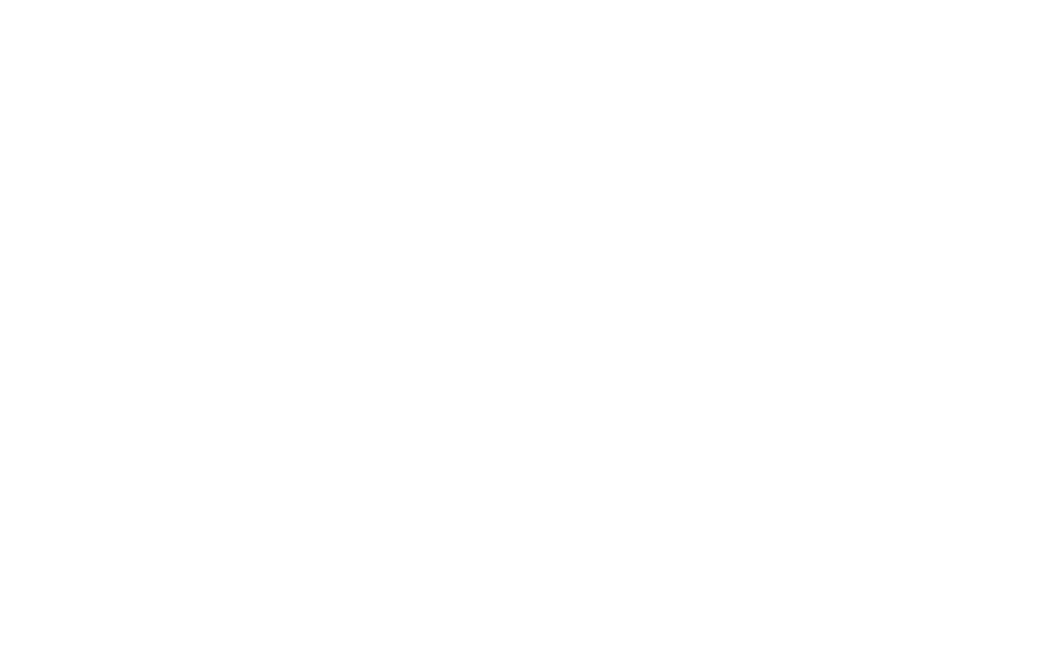
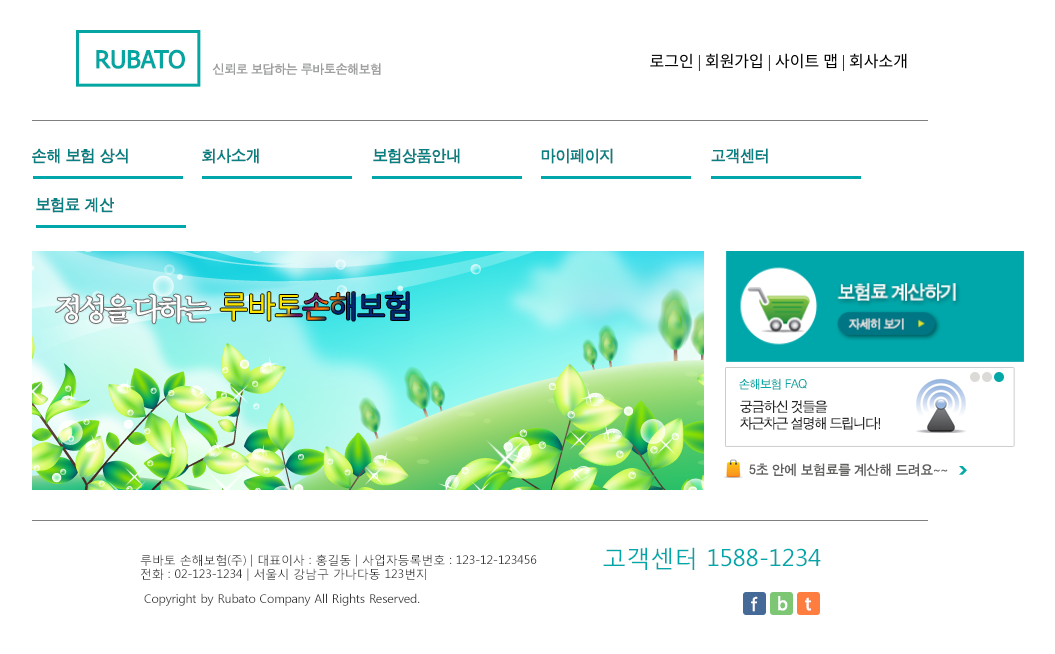
Before and after one commit to hellou8363/ui-task, a plain HTML site: page task2/index.html in a window 1280 px wide. Shown: the whole page, without its empty margins (160-1215 px from the left). Drawn offline with Linux system fonts and the light colour scheme.

Commit message:
과제 2 완성

```diff
--- a/task2/css/index.css
+++ b/task2/css/index.css
@@ -0,0 +1,41 @@
+body {
+  margin: 0;
+}
+.container {
+  width: 70vw;
+  margin: 0 auto;
+}
+/* header */
+header {
+  height: 120px;
+  border-bottom: 1px solid gray;
+  display: flex;
+  padding: 0 20px;
+  justify-content: space-between;
+  align-items: center;
+}
+.side-menu > ul > li, .main-menu > ul > li {
+  display: inline-block;
+}
+main {
+  border-bottom: 1px solid gray;
+  padding-bottom: 30px;
+}
+.main-menu > ul {
+  padding: 0;
+}
+.img-group {
+  display: flex;
+}
+.banner_group {
+  display: flex;
+  flex-direction: column;
+  margin: 0 20px;
+}
+footer {
+  height: 120px;
+  padding: 0 100px;
+  display: flex;
+  justify-content: space-between;
+  align-items: center;
+}
--- a/task2/index.html
+++ b/task2/index.html
@@ -1,12 +1,51 @@
 <!DOCTYPE html>
 <html lang="ko">
-<head>
-  <meta charset="UTF-8">
-  <meta http-equiv="X-UA-Compatible" content="IE=edge">
-  <meta name="viewport" content="width=device-width, initial-scale=1.0">
-  <title>Document</title>
-</head>
-<body>
-
-</body>
+  <head>
+    <meta charset="UTF-8" />
+    <meta http-equiv="X-UA-Compatible" content="IE=edge" />
+    <meta name="viewport" content="width=device-width, initial-scale=1.0" />
+    <link rel="stylesheet" href="./css/index.css" />
+    <title>RUBATO</title>
+  </head>
+  <body>
+    <div class="container">
+      <header>
+        <img src="./img/logo.png" alt="logo" />
+        <nav class="side-menu">
+          <ul>
+            <li>로그인</li>
+            <li>|</li>
+            <li>회원가입</li>
+            <li>|</li>
+            <li>사이트 맵</li>
+            <li>|</li>
+            <li>회사소개</li>
+          </ul>
+        </nav>
+      </header>
+      <main>
+        <nav class="main-menu">
+          <ul>
+            <li><img src="./img/menu01.png" alt="menu01" /></li>
+            <li><img src="./img/menu02.png" alt="menu02" /></li>
+            <li><img src="./img/menu03.png" alt="menu03" /></li>
+            <li><img src="./img/menu04.png" alt="menu04" /></li>
+            <li><img src="./img/menu05.png" alt="menu05" /></li>
+            <li><img src="./img/menu06.png" alt="menu06" /></li>
+          </ul>
+        </nav>
+        <div class="img-group">
+          <img src="./img/main_img.png" alt="main_img" />
+          <div class="banner_group">
+            <img src="./img/banner01.png" alt="banner01" />
+            <img src="./img/banner02.png" alt="banner02" />
+          </div>
+        </div>
+      </main>
+      <footer>
+        <img src="./img/address.png" alt="address">
+        <img src="./img/customer.png" alt="customer">
+      </footer>
+    </div>
+  </body>
 </html>
```
Also changed, not shown: task1/index.html (+1 -1 lines).
